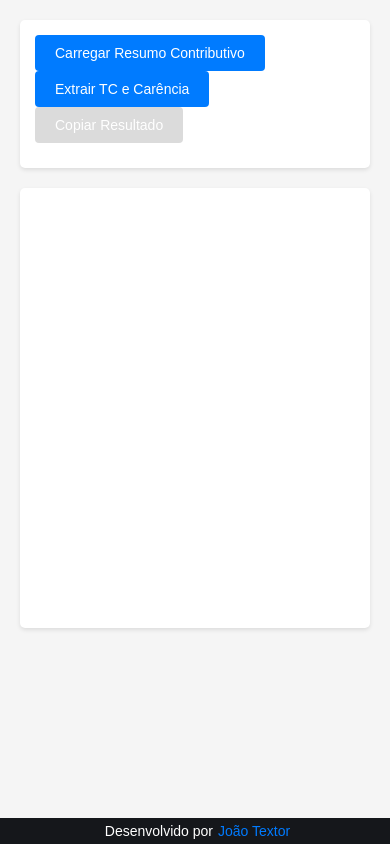
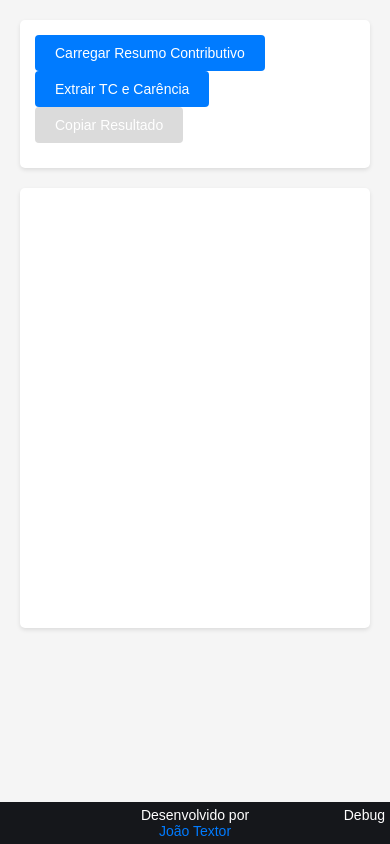
Before and after one commit to joaotextor/extrator-tc-carencia, an Electron app: page src/renderer/index.html in a window 390 px wide. Drawn offline with Linux system fonts and the light colour scheme.

Commit message:
Create a debug mode

```diff
--- a/src/renderer/index.html
+++ b/src/renderer/index.html
@@ -28,8 +28,12 @@
       </div>
     </div>
     <footer>
-      Desenvolvido por
-      <a href="https://github.com/joaotextor" target="_blank">João Textor</a>
+      <div class="left-spacer"></div>
+      <div class="center-content">
+        Desenvolvido por
+        <a href="https://github.com/joaotextor" target="_blank">João Textor</a>
+      </div>
+      <span id="debug">Debug</span>
     </footer>
     <script>
       require("./script.js");
--- a/src/renderer/script.js
+++ b/src/renderer/script.js
@@ -1,6 +1,14 @@
 const { ipcRenderer } = require("electron");
 const pdfjsLib = require("pdfjs-dist");
 const path = require("path");
+let isDebugMode = false;
+
+const debugSpan = document.getElementById("debug");
+
+debugSpan.addEventListener("click", () => {
+  isDebugMode = !isDebugMode;
+  ipcRenderer.send("toggle-debug", isDebugMode);
+});
 
 pdfjsLib.GlobalWorkerOptions.workerSrc = require("pdfjs-dist/build/pdf.worker.entry");
 
@@ -153,6 +161,7 @@ async function extractPDFData(filePath) {
 
   // Mantém apenas espaço simples.
   fullText = fullText.replace(/\s+/g, " ").trim();
+  console.log(fullText);
 
   let profileMatch = fullText.match(
     /Perfil contributivo : \d+ - Aposentadoria por[^]*?(?=Regra de direito|$)/
@@ -190,6 +199,7 @@ async function extractPDFData(filePath) {
   blocks.forEach((block) => {
     // Mantém apenas espaço simples.
     const normalizedBlock = block.replace(/\s+/g, " ").trim();
+    console.log(`Normalized Block: ${normalizedBlock}`);
 
     const profileMatch = normalizedBlock.match(
       /Perfil contributivo : \d+ - Aposentadoria por[^]*?(?=Regra de direito|Anexo ID|$)/
--- a/src/renderer/styles.css
+++ b/src/renderer/styles.css
@@ -70,13 +70,28 @@ footer {
   left: 0;
   width: 100%;
   display: flex;
-  justify-content: center;
-  align-items: center;
+  justify-content: space-between;
   padding: 5px;
   background-color: #15171b;
   text-align: center;
   font-size: 14px;
   color: #ffffff;
+}
+
+.left-spacer {
+  flex: 1;
+}
+
+#debug {
+  flex: 1;
+  text-align: right;
+  margin-right: 10px;
+  cursor: pointer;
+}
+
+.center-content {
+  flex: 1;
+  text-align: center;
 }
 
 footer a {
```
Also changed, not shown: src/main/main.js (+15 -0 lines).
